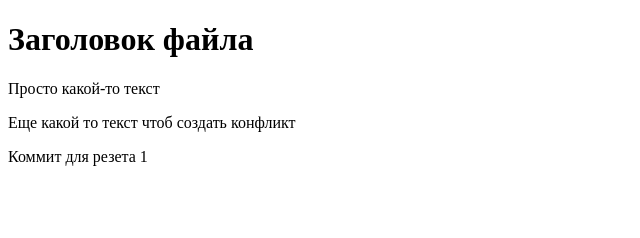
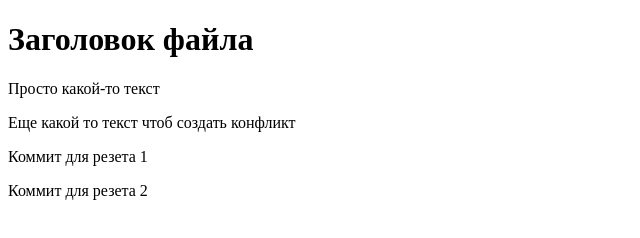
Before and after one commit to AnnushkaStark/GB_git, a plain HTML site: page index.html in a window 1280 px wide. Shown: the whole page, without its empty margins (0-640 px from the left). Drawn offline with Linux system fonts and the light colour scheme.

Commit message:
коммит для резета 2

```diff
--- a/index.html
+++ b/index.html
@@ -10,6 +10,7 @@
     <p>Просто какой-то текст</p>
     <p>Еще какой то текст чтоб создать конфликт</p>
     <p>Коммит для резета 1</p>
+    <p>Коммит для резета 2</p>
 
 
 </body>
```
